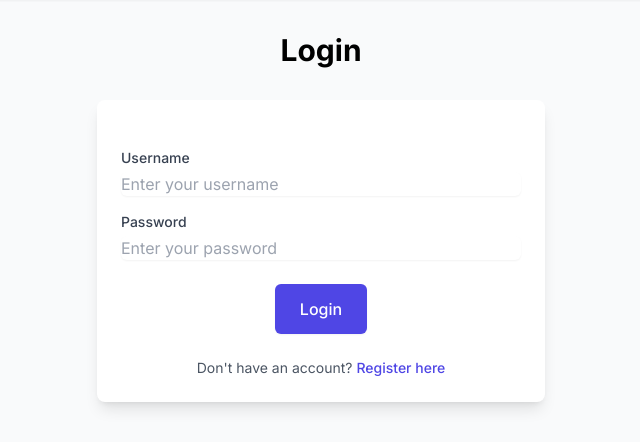
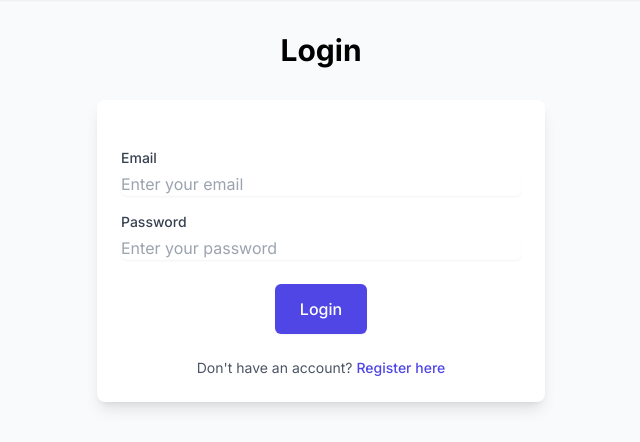
Before and after one commit to VaughnDV/sync, a Django app: page /accounts/login/ in a window 1280 px wide. Shown: the part 64-506 px from the top of the page, without its empty margins (319-959 px from the left). Run offline with Django 5.2, Linux system fonts and the light colour scheme; some libraries are stand-ins or nearby versions.

Commit message:
Project setup

```diff
--- a/src/apps/accounts/forms.py
+++ b/src/apps/accounts/forms.py
@@ -5,14 +5,17 @@ from .models import User
 
 class UserRegistrationForm(UserCreationForm):
     email = forms.EmailField(required=True)
+    username = forms.CharField(required=False, widget=forms.HiddenInput())
 
     class Meta:
         model = User
-        fields = ('username', 'email', 'password1', 'password2')
+        fields = ('email', 'password1', 'password2')
 
     def save(self, commit=True):
         user = super().save(commit=False)
         user.email = self.cleaned_data['email']
+        # Generate a username from email
+        user.username = self.cleaned_data['email'].split('@')[0]
         if commit:
             user.save()
         return user
--- a/src/apps/accounts/templates/accounts/login.html
+++ b/src/apps/accounts/templates/accounts/login.html
@@ -14,12 +14,12 @@
 
                 <div class="space-y-4">
                     <div>
-                        <label for="id_username" class="block text-sm font-medium text-gray-700">
-                            Username
+                        <label for="id_email" class="block text-sm font-medium text-gray-700">
+                            Email
                         </label>
-                        <input type="text" name="username" id="id_username" required
+                        <input type="email" name="email" id="id_email" required
                             class="mt-1 block w-full rounded-md border-gray-300 shadow-sm focus:border-indigo-500 focus:ring-indigo-500"
-                            placeholder="Enter your username">
+                            placeholder="Enter your email">
                     </div>
 
                     <div>
@@ -52,7 +52,7 @@
 
         {% if form.errors %}
         <div class="mt-4 bg-red-100 border border-red-400 text-red-700 px-4 py-3 rounded">
-            Your username and password didn't match. Please try again.
+            Your email and password didn't match. Please try again.
         </div>
         {% endif %}
     </div>
```
Also changed, not shown: src/apps/accounts/templates/accounts/register.html (+0 -12 lines).
